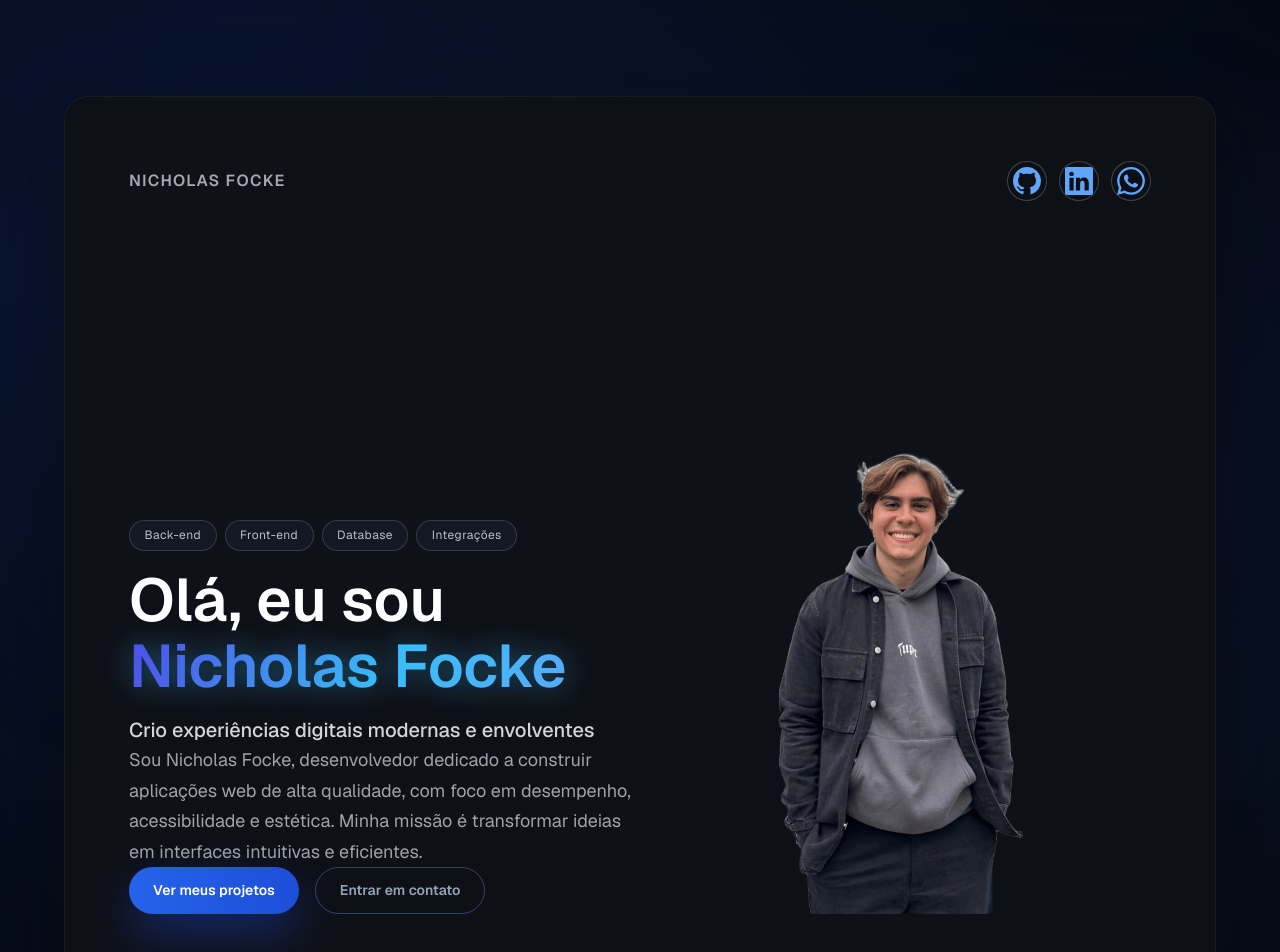
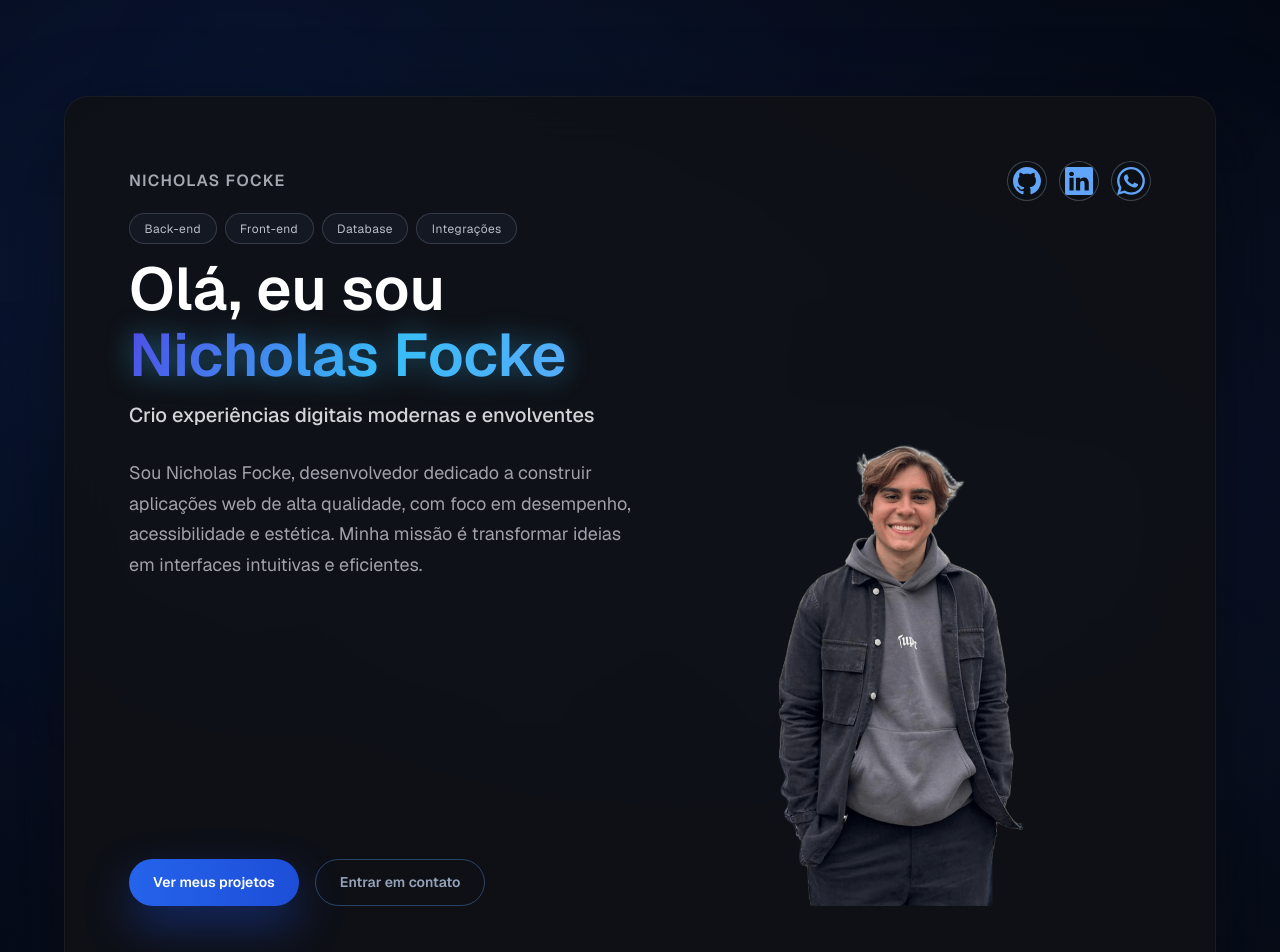
Before and after one commit to nicholasfocke/PortfolioNicholas, a Next.js app: page / in a window 1280 px wide. Shown: the top 952 px of the page. Built offline with nearby package versions, Linux system fonts and the light colour scheme.

Commit message:
Tighten hero header spacing

```diff
--- a/src/app/page.module.css
+++ b/src/app/page.module.css
@@ -78,7 +78,7 @@
   display: flex;
   align-items: center;
   justify-content: space-between;
-  margin-bottom: 1.25rem;
+  margin-bottom: 0.75rem;
 }
 
 .socialLinks {
@@ -164,7 +164,7 @@
 .heroHeadingGroup {
   display: flex;
   flex-direction: column;
-  row-gap: 1rem;
+  row-gap: 0.75rem;
 }
 
 /* Two-column layout for hero: text left, image right */
@@ -172,11 +172,22 @@
   display: grid;
   grid-template-columns: minmax(0, 1fr) minmax(360px, 520px);
   column-gap: 0;
-  align-items: end;
 }
 
 .heroText {
   max-width: 740px;
+}
+
+@media (min-width: 1024px) {
+  .heroText {
+    display: flex;
+    flex-direction: column;
+    gap: 1.75rem;
+  }
+
+  .heroCtaGroup {
+    margin-top: auto;
+  }
 }
 
 .heroImage {
```
